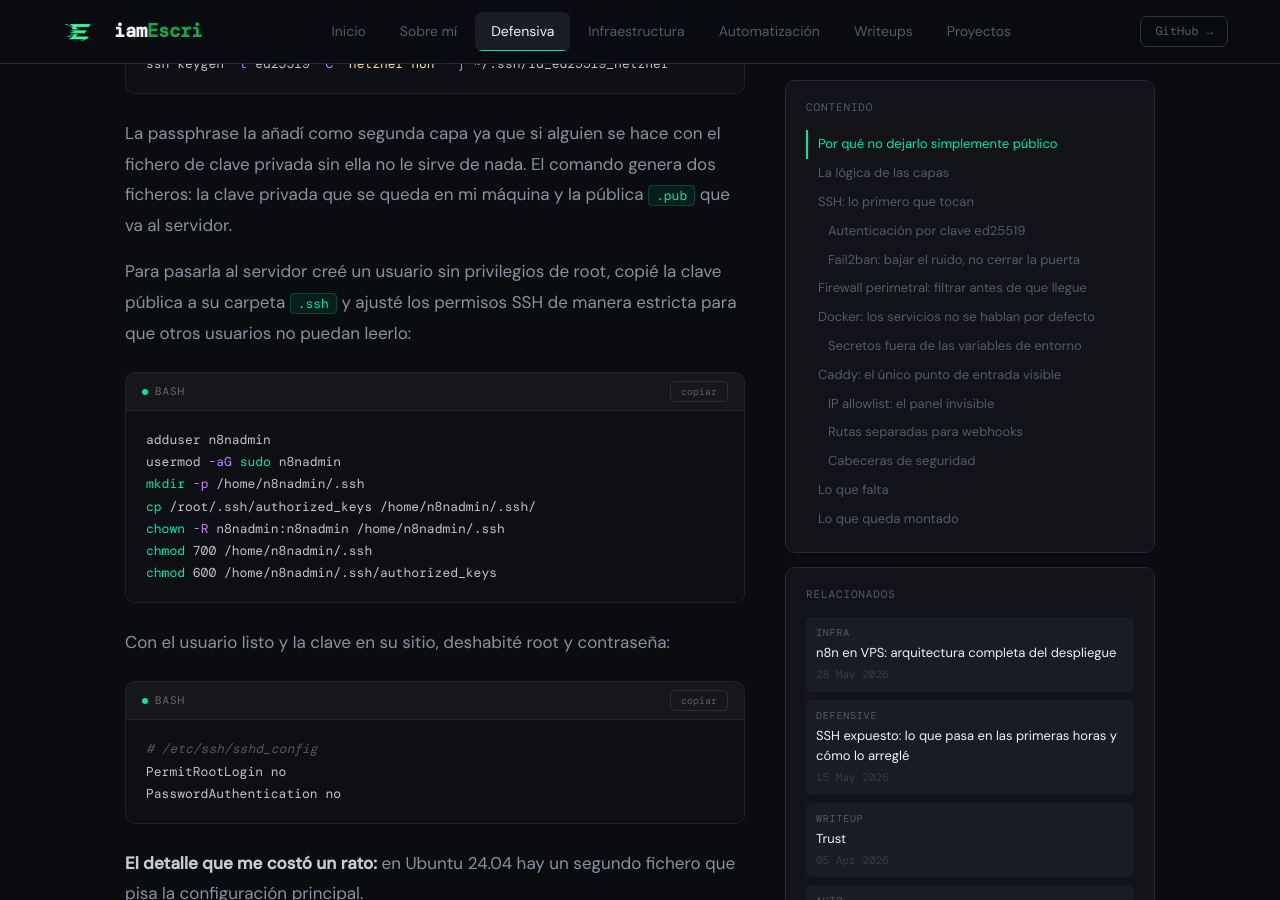
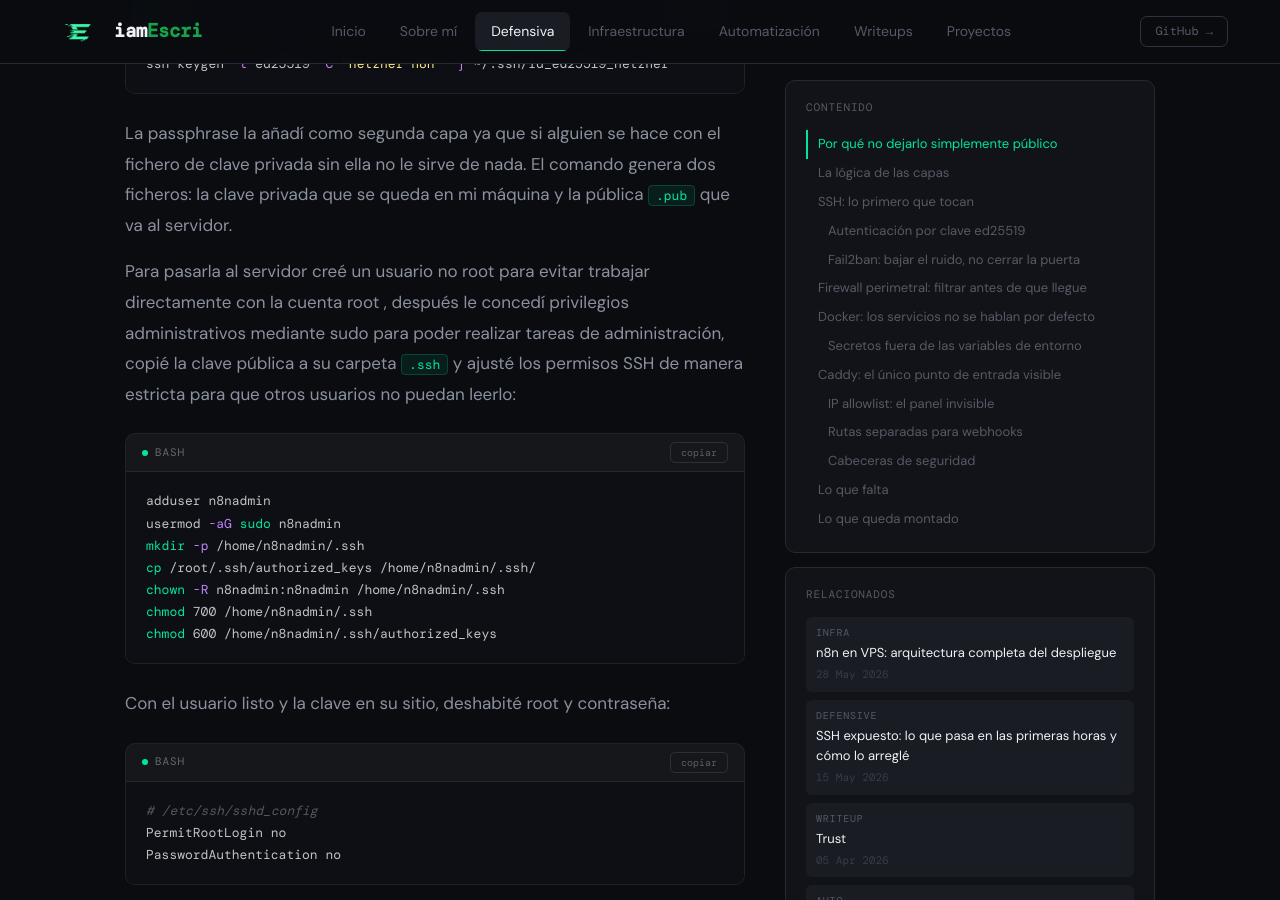
Before and after one commit to iamEscri/iamescri.github.io, a Jekyll site: the page built from _posts/defensive/2026-05-28-n8n-vps-securizado.md, in a window 1280 px wide and 900 px high, scrolled down 3522 px. Built offline with Jekyll 4.4.1, drawn with Linux system fonts in a browser that asks for light colours.

Commit message:
Update 2026-05-28-n8n-vps-securizado.md

````diff
--- a/_posts/defensive/2026-05-28-n8n-vps-securizado.md
+++ b/_posts/defensive/2026-05-28-n8n-vps-securizado.md
@@ -76,7 +76,7 @@ ssh-keygen -t ed25519 -C "hetzner-n8n" -f ~/.ssh/id_ed25519_hetzner
 
 La passphrase la añadí como segunda capa ya que si alguien se hace con el fichero de clave privada sin ella no le sirve de nada. El comando genera dos ficheros: la clave privada que se queda en mi máquina y la pública `.pub` que va al servidor.
 
-Para pasarla al servidor creé un usuario sin privilegios de root, copié la clave pública a su carpeta `.ssh` y ajusté los permisos SSH de manera estricta para que otros usuarios no puedan leerlo:
+Para pasarla al servidor creé un usuario no root para evitar trabajar directamente con la cuenta root , después le concedí privilegios administrativos mediante sudo para poder realizar tareas de administración, copié la clave pública a su carpeta `.ssh` y ajusté los permisos SSH de manera estricta para que otros usuarios no puedan leerlo:
 
 ```bash
 adduser n8nadmin
````
